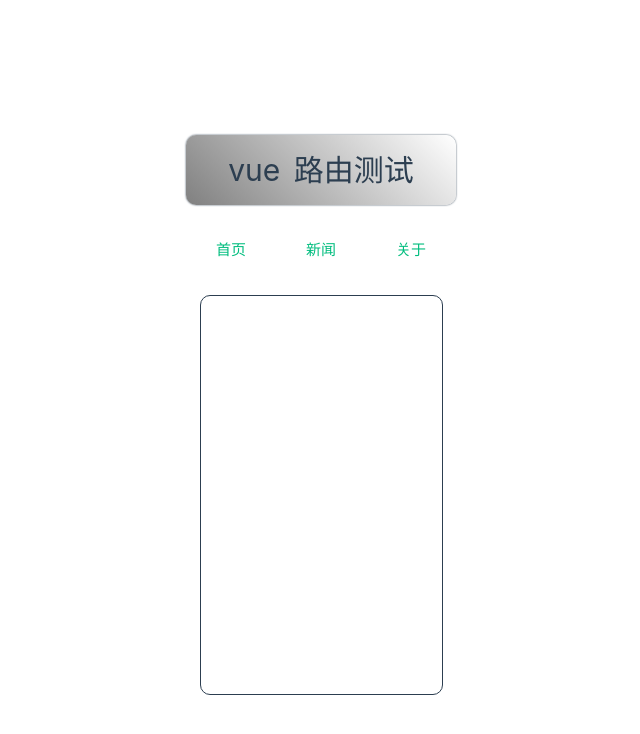
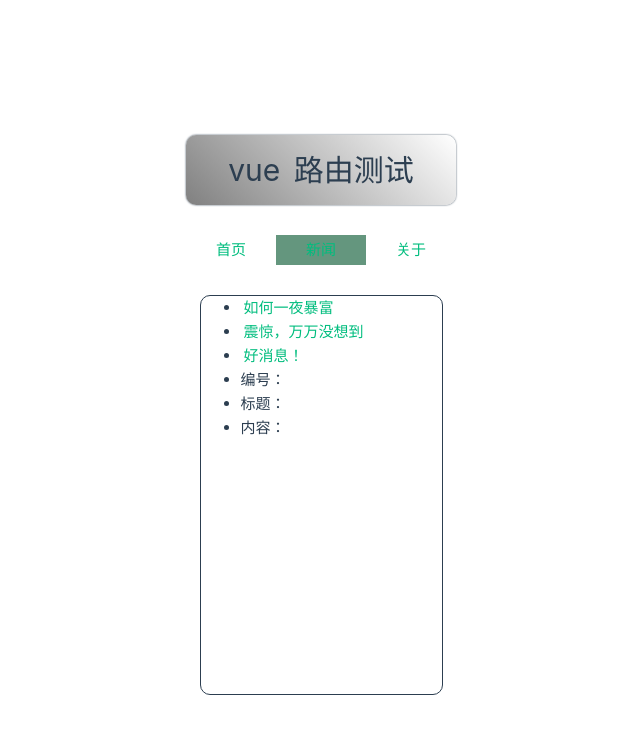
Before and after one commit to liqvip/vue3-study, a Vue app: page /news/detail in a window 1280 px wide. Before the commit this address had no page. Shown: the top 734 px of the page, without its empty margins (184-824 px from the left). Built offline with nearby package versions, Linux system fonts and the light colour scheme.

Commit message:
路由组件传递参数

```diff
--- /dev/null
+++ b/src/pages/Detail.vue
@@ -0,0 +1,12 @@
+
+<template>
+  <ul class="news-list">
+    <li>编号：{{ id }}</li>
+    <li>标题：{{ title }}</li>
+    <li>内容：{{ content }}</li>
+  </ul>
+</template>
+
+<script setup lang="ts" name="Detail">
+  defineProps(['id', 'title', 'content'])
+</script>
--- a/src/pages/News.vue
+++ b/src/pages/News.vue
@@ -1,10 +1,30 @@
 <template>
-  <ul>
-    <li>新闻01</li>
-    <li>新闻02</li>
-    <li>新闻01</li>
-  </ul>
+  <div class="news">
+    <!-- 导航区 -->
+    <ul>
+      <li v-for="news in newsList" :key="news.id">
+        <RouterLink :to="{path: '/news/detail', query: {
+          id: news.id,
+          title: news.title,
+          content: news.content,
+        }}">{{ news.title }}</RouterLink>
+      </li>
+    </ul>
+
+    <!-- 展示区 -->
+    <div class="news-content">
+      <RouterView></RouterView>
+    </div>
+  </div>
+
 </template>
 
 <script setup lang="ts" name="News">
+import { reactive } from 'vue';
+
+  const newsList = reactive([
+    {id: '01', title: '如何一夜暴富', content: '学IT'},
+    {id: '02', title: '震惊，万万没想到', content: '明天是周一'},
+    {id: '03', title: '好消息！', content: '快过年了'},
+  ])
 </script>
--- a/src/router/index.ts
+++ b/src/router/index.ts
@@ -6,6 +6,7 @@ import { createRouter, createWebHistory } from "vue-router";
 import Home from '@/pages/Home.vue'
 import News from '@/pages/News.vue'
 import About from '@/pages/About.vue'
+import Detail from '@/pages/Detail.vue'
 
 
 // 第二步：创建路由器
@@ -15,12 +16,24 @@ const router = createRouter({
   // 一个个的路由规则
   routes: [
     {
+      name: 'zhuye',
       path: '/home',
       component: Home
     },
     {
       path: '/news',
-      component:News
+      component: News,
+      children: [
+        {
+          name: 'detail',
+          path: 'detail',
+          component: Detail,
+          props(route){
+            console.log(route)
+            return route.query
+          },
+        },
+      ],
     },
     {
       path: '/about',
```
